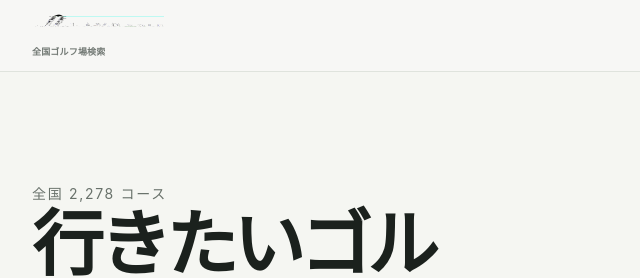
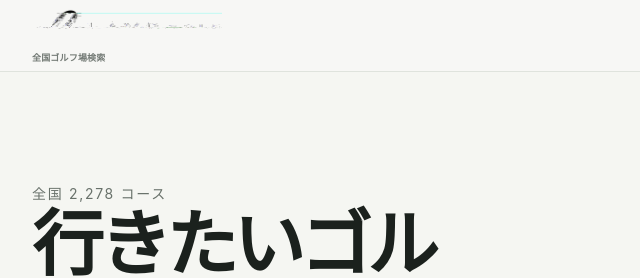
Before and after one commit to kitaoka-andmellow/layrgolf, a website: page web/index.html in a window 1280 px wide. Shown: the top 278 px of the page, 32-672 px from the left. Drawn offline with Linux system fonts and the light colour scheme; no server answers.

Commit message:
Render LAYR GOLF wordmark at native aspect ratio

```diff
--- a/web/assets/styles.css
+++ b/web/assets/styles.css
@@ -560,3 +560,18 @@ body:not(.home) .brand-with-logo{flex-direction:column!important}
   .brand-with-logo img{width:112px}
   .reserve-primary{width:100%;min-width:0}
 }
+
+
+/* logo fidelity */
+.brand-with-logo{justify-content:center!important;align-items:flex-start!important}
+.brand-with-logo img{
+  width:190px!important;
+  height:auto!important;
+  max-height:none!important;
+  object-fit:contain!important;
+  object-position:left center!important;
+}
+.brand-with-logo small{margin-top:1px!important}
+@media(max-width:620px){
+  .brand-with-logo img{width:150px!important}
+}
```
